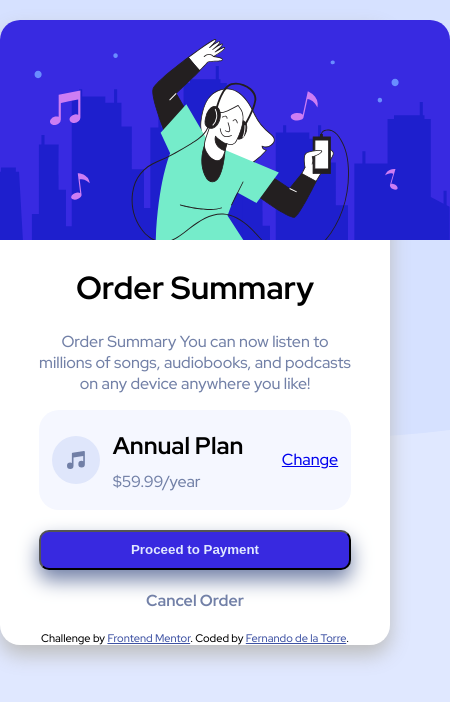
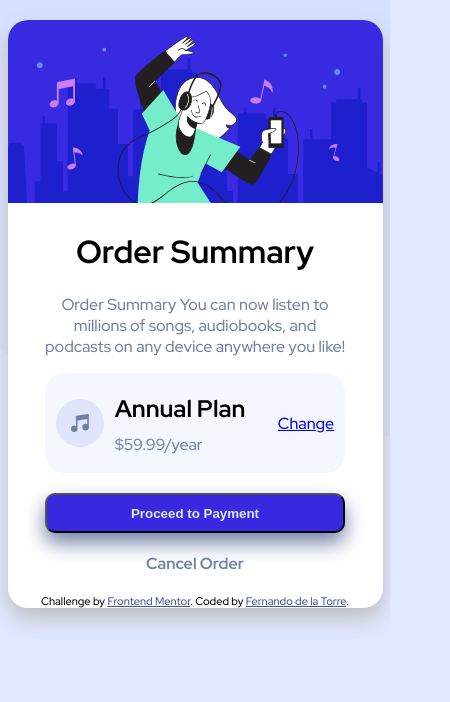
Before and after one commit to FernandoDLT/order-summary-component-main, a plain HTML site: page index.html in a window 390 px wide. Shown: the whole page, 450 px wide, since content can reach past the window. Drawn offline with Linux system fonts and the light colour scheme.

Commit message:
responsive design

```diff
--- a/style.scss
+++ b/style.scss
@@ -86,3 +86,17 @@ body {
         }
     }
 }
+
+@media screen and (max-width: 600px) {
+    body {
+        // min-width: 375px;
+        .card {
+            width: 375px;
+            .img {
+                img {
+                    width: 375px;
+                }
+            }
+        }
+    }
+}
```
Also changed, not shown: style.css, 1 other file.
